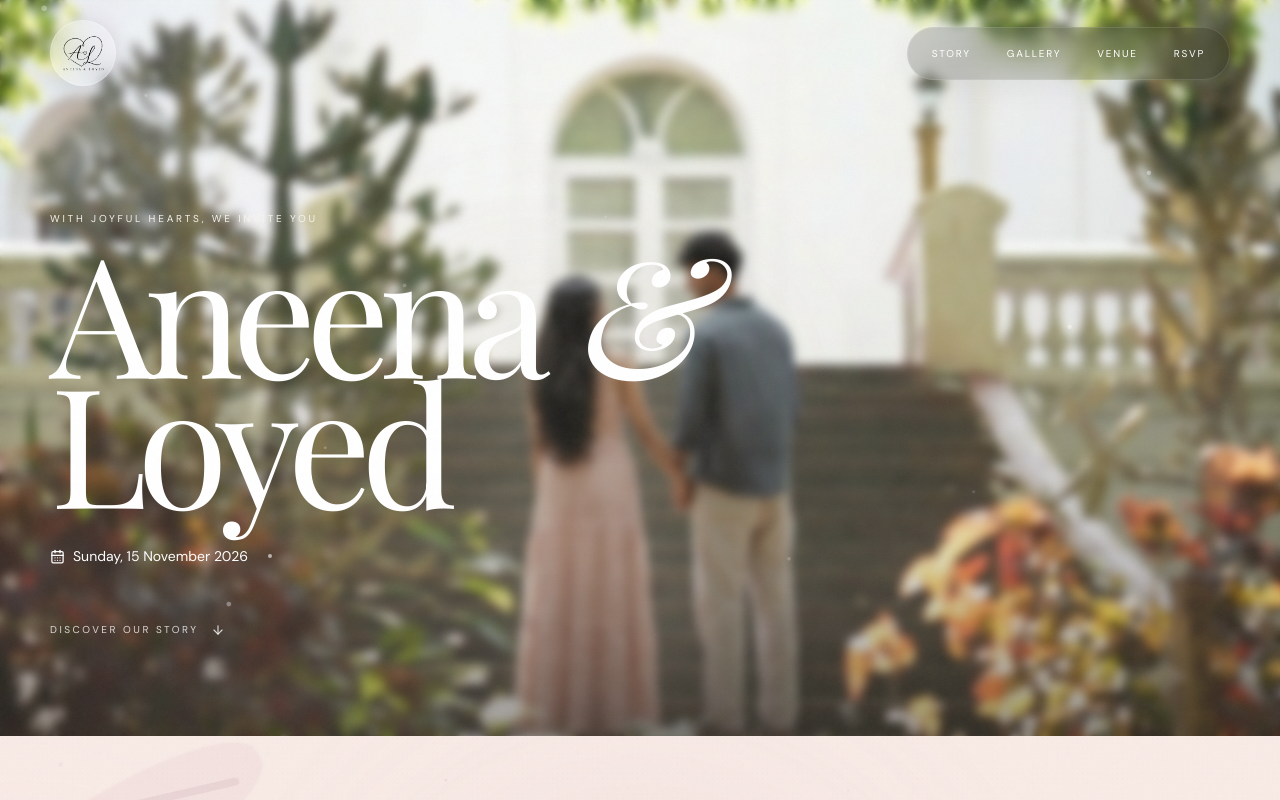
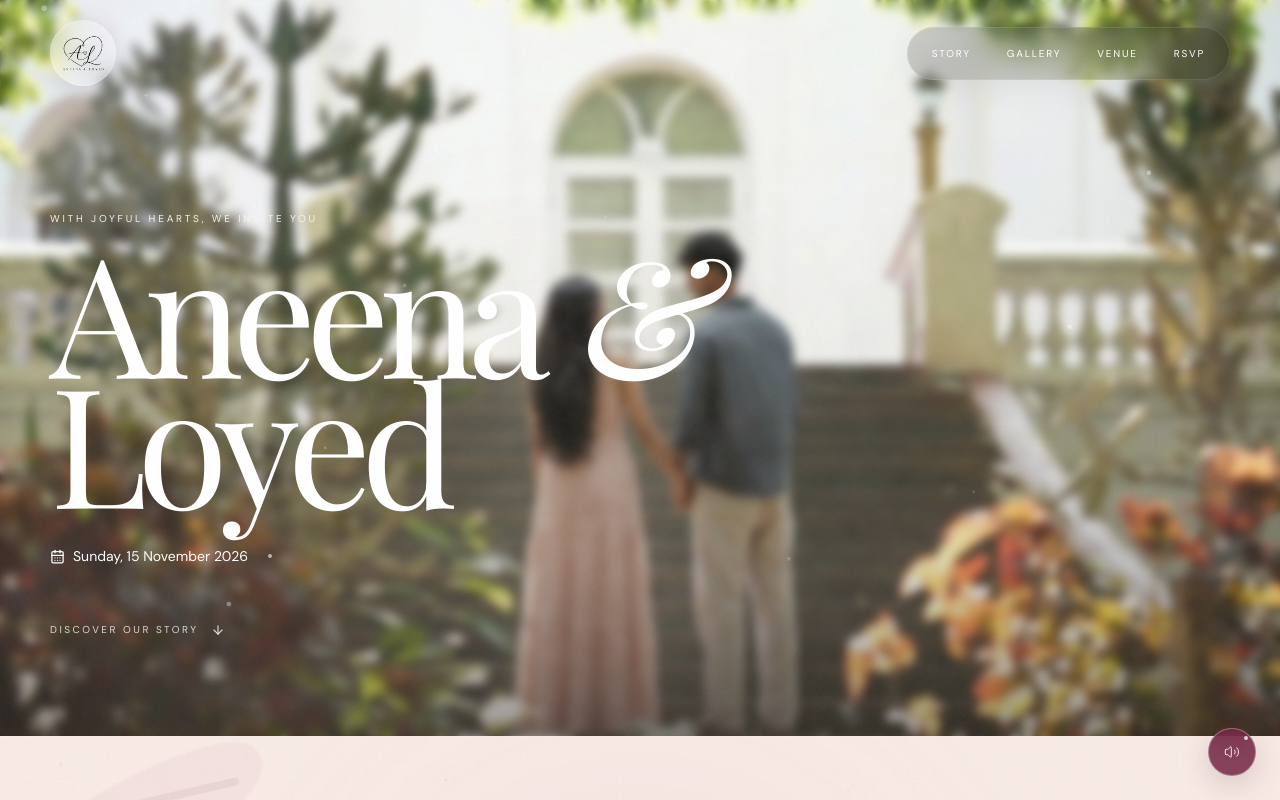
Before and after one commit to dhruvsudhir66/wedding-invitation-a-l, a Next.js app: page / in a window 1280 px wide. Both pictures are taken after a click on the button "OPEN INVITATION". Shown: the top 800 px of the page. Built offline with nearby package versions, Linux system fonts and the light colour scheme; a web font is replaced by a local one.

Commit message:
added mute icon

```diff
--- a/components/wedding/SaveTheDate.tsx
+++ b/components/wedding/SaveTheDate.tsx
@@ -2,6 +2,7 @@
 
 import { motion } from "framer-motion";
 import { ArrowUpRight } from "lucide-react";
+import { useRef } from "react";
 
 /* =============================================================
    SMALL ATMOSPHERIC BUBBLES
--- a/components/wedding/WeddingExperience.tsx
+++ b/components/wedding/WeddingExperience.tsx
@@ -1,7 +1,9 @@
 "use client";
 
 import { AnimatePresence, motion } from "framer-motion";
-import { useState } from "react";
+import { Volume2, VolumeX } from "lucide-react";
+import { useRef, useState } from "react";
+
 import SaveTheDate from "@/components/wedding/SaveTheDate";
 import Nav from "@/components/wedding/Nav";
 import Hero from "@/components/wedding/Hero";
@@ -17,12 +19,47 @@ import Footer from "@/components/wedding/Footer";
 
 export default function WeddingExperience() {
   const [opened, setOpened] = useState(false);
+  const [muted, setMuted] = useState(false);
+
+  const audioRef = useRef<HTMLAudioElement | null>(null);
+
+  const onOpen = async () => {
+    try {
+      if (audioRef.current) {
+        audioRef.current.currentTime = 0;
+        audioRef.current.muted = false;
+        audioRef.current.volume = 0.65;
+
+        await audioRef.current.play();
+      }
+    } catch (error) {
+      console.error("Unable to start wedding music:", error);
+    }
+  };
+
+  const toggleMute = () => {
+    if (!audioRef.current) return;
+
+    const nextMuted = !muted;
+
+    audioRef.current.muted = nextMuted;
+    setMuted(nextMuted);
+  };
 
   return (
     <main className="wedding-noise overflow-x-clip">
+      {/* Wedding music */}
+      <audio ref={audioRef} src="/music/kasoor.mpeg" preload="auto" loop />
+
       <AnimatePresence mode="wait">
         {!opened && (
-          <SaveTheDate key="save-date" onOpen={() => setOpened(true)} />
+          <SaveTheDate
+            key="save-date"
+            onOpen={() => {
+              setOpened(true);
+              onOpen();
+            }}
+          />
         )}
       </AnimatePresence>
 
@@ -30,9 +67,14 @@ export default function WeddingExperience() {
         <motion.div
           initial={{ opacity: 0, y: 25 }}
           animate={{ opacity: 1, y: 0 }}
-          transition={{ duration: 0.9, delay: 0.15, ease: [0.22, 1, 0.36, 1] }}
+          transition={{
+            duration: 0.9,
+            delay: 0.15,
+            ease: [0.22, 1, 0.36, 1],
+          }}
         >
           <Nav />
+
           <Hero />
           <Countdown />
           {/* <Marquee /> */}
@@ -43,6 +85,118 @@ export default function WeddingExperience() {
           <RSVP />
           <Upload />
           <Footer />
+
+          {/* Music control */}
+          <motion.button
+            type="button"
+            onClick={toggleMute}
+            aria-label={muted ? "Unmute wedding music" : "Mute wedding music"}
+            title={muted ? "Unmute music" : "Mute music"}
+            initial={{ opacity: 0, scale: 0.8, y: 10 }}
+            animate={{ opacity: 1, scale: 1, y: 0 }}
+            transition={{
+              delay: 1,
+              duration: 0.6,
+              ease: [0.22, 1, 0.36, 1],
+            }}
+            whileHover={{ scale: 1.05 }}
+            whileTap={{ scale: 0.94 }}
+            className="
+    group
+    fixed
+    bottom-[calc(16px+env(safe-area-inset-bottom))]
+    right-[calc(16px+env(safe-area-inset-right))]
+    z-50
+    flex
+    h-11
+    w-11
+    shrink-0
+    items-center
+    justify-center
+    overflow-hidden
+    rounded-full
+    border
+    border-white/30
+    bg-[#691638]/80
+    text-[#FFF8F5]
+    shadow-[0_8px_30px_rgba(69,25,42,0.18)]
+    backdrop-blur-md
+    transition-all
+    duration-500
+    hover:border-white/45
+    hover:bg-[#691638]/90
+    sm:bottom-[calc(24px+env(safe-area-inset-bottom))]
+    sm:right-[calc(24px+env(safe-area-inset-right))]
+    sm:h-12
+    sm:w-12
+  "
+          >
+            {/* Soft ambient ring */}
+            <span
+              className="
+      pointer-events-none
+      absolute
+      inset-0
+      rounded-full
+      border
+      border-[#F8EBE6]/10
+      opacity-0
+      transition-opacity
+      duration-500
+      group-hover:opacity-100
+    "
+            />
+
+            {/* Icon */}
+            <AnimatePresence mode="wait" initial={false}>
+              {muted ? (
+                <motion.span
+                  key="muted"
+                  initial={{ opacity: 0, scale: 0.7, rotate: -12 }}
+                  animate={{ opacity: 1, scale: 1, rotate: 0 }}
+                  exit={{ opacity: 0, scale: 0.7, rotate: 12 }}
+                  transition={{ duration: 0.2 }}
+                  className="relative z-10"
+                >
+                  <VolumeX size={16} strokeWidth={1.35} />
+                </motion.span>
+              ) : (
+                <motion.span
+                  key="playing"
+                  initial={{ opacity: 0, scale: 0.7, rotate: 12 }}
+                  animate={{ opacity: 1, scale: 1, rotate: 0 }}
+                  exit={{ opacity: 0, scale: 0.7, rotate: -12 }}
+                  transition={{ duration: 0.2 }}
+                  className="relative z-10"
+                >
+                  <Volume2 size={16} strokeWidth={1.35} />
+                </motion.span>
+              )}
+            </AnimatePresence>
+
+            {/* Tiny status dot */}
+            <motion.span
+              animate={{
+                scale: muted ? 0.7 : [0.8, 1, 0.8],
+                opacity: muted ? 0.35 : [0.45, 0.9, 0.45],
+              }}
+              transition={{
+                duration: 2,
+                repeat: muted ? 0 : Infinity,
+                ease: "easeInOut",
+              }}
+              className="
+      pointer-events-none
+      absolute
+      right-[7px]
+      top-[7px]
+      h-1
+      w-1
+      rounded-full
+      bg-[#F8EBE6]
+    "
+            />
+          </motion.button>
         </motion.div>
       )}
     </main>
```
Also changed, not shown: 1 other file (tests, documents, lock files or other folders).
